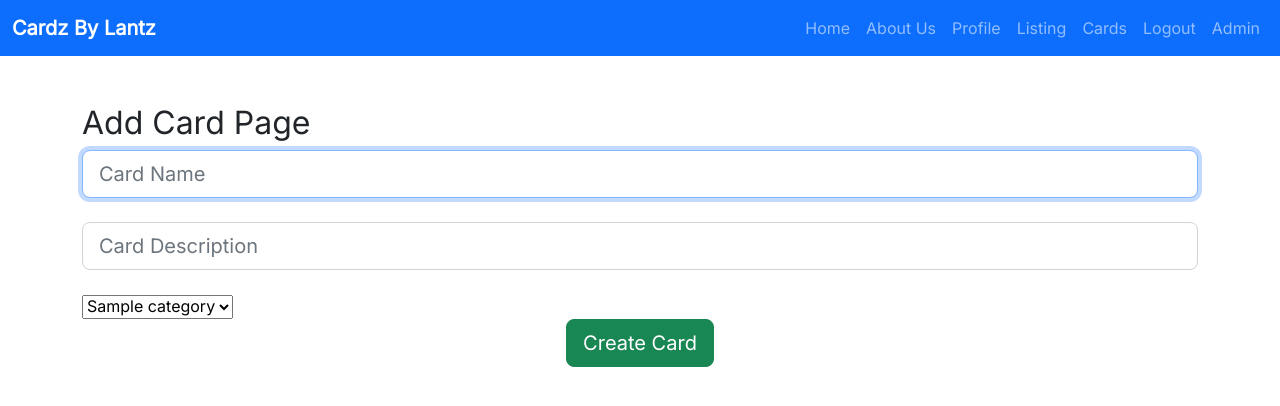
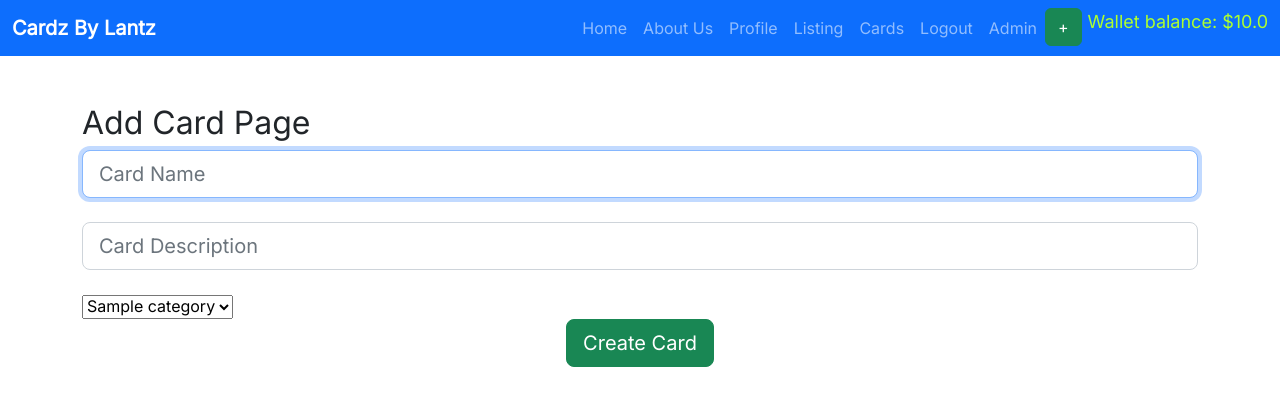
Before and after one commit to muic-trading-cards/backend, a Flask app: page /create_card in a window 1280 px wide. Shown: the top 406 px of the page. Run offline with Flask 3, Linux system fonts and the light colour scheme; a user stored in the database is signed in; tables that the repository leaves empty hold one stand-in row (values such as "Sample post").

Commit message:
implement wallet balance

```diff
--- a/app/schema.py
+++ b/app/schema.py
@@ -25,6 +25,7 @@ class Card(Base):
         self.category = category
 
 
+
 class User(Base, UserMixin):
     __tablename__ = 'users'
     id = Column(Integer, primary_key=True) # primary keys are required by SQLAlchemy
@@ -39,6 +40,7 @@ class User(Base, UserMixin):
     cards = relationship('Card', backref='owner')
     sellers = relationship('Transaction', backref='seller')
     buyers = relationship('Transaction', backref='buyer')
+    wallet_balance = Column(Float, default=0)
     def __init__(self, email, password, first_name, last_name):
         self.email = email
         self.password = password
--- a/app/templates/base.html
+++ b/app/templates/base.html
@@ -22,6 +22,14 @@
 	nav {
 		background-color: "#3366CC";
 	}
+
+	.wallet_bar {
+		background-color: "#3366CC";
+		color: greenyellow;
+		font-size: large;
+		padding-left: 6px;
+	}
+
 </style>
 
 <body>
@@ -92,6 +100,19 @@
 				</a>
 				</li>
 				{% endif %}
+
+				{% if current_user.is_authenticated %}
+				<li>
+					<form method="POST" action="\add_wallet_balance">
+						<button class="btn btn-success" type="submit">+</button>
+					</form>
+				</li>
+				{% endif %}
+				{% if current_user.is_authenticated %}
+				<div class="wallet_bar ">
+					Wallet balance: ${{ current_user.wallet_balance }}
+				</div>
+				{% endif %}
 			</ul>
 		</div>
 	</nav>
```
Also changed, not shown: app/auth.py (+12 -0 lines), app/templates/404.html (added, +11 -0 lines).
